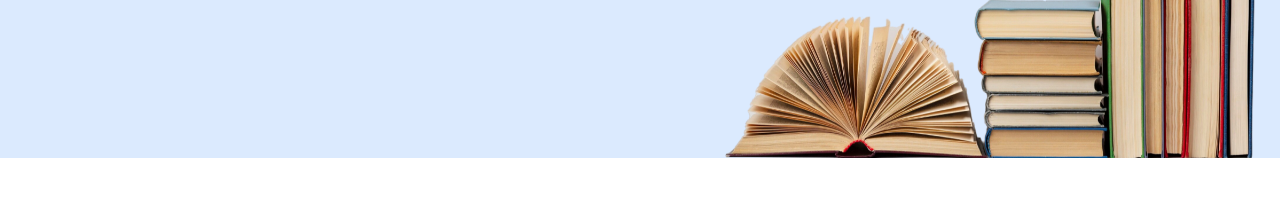
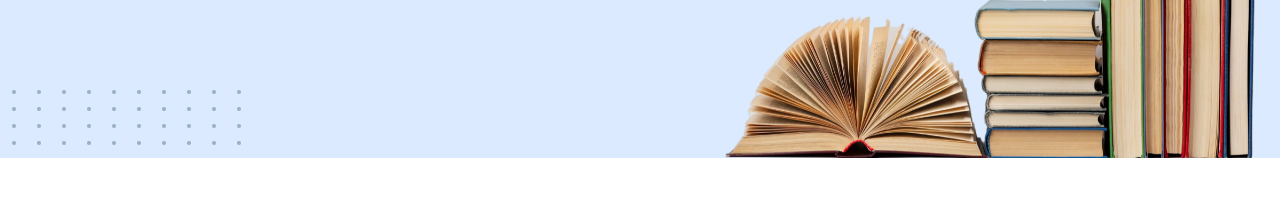
Before and after one commit to Guli-Alimova/farengeyt, a Next.js app: page / in a window 1280 px wide. Shown: the part 701-910 px from the top of the page. Built offline with nearby package versions, Linux system fonts and the light colour scheme.

Commit message:
add animation

```diff
--- a/components/Burger.tsx
+++ b/components/Burger.tsx
@@ -9,7 +9,7 @@ const navLinks = [
   { href: "/books", label: "Kitoblar" },
   { href: "#podcast", label: "Podkastlar" },
   { href: "#blog", label: "Blog" },
-  { href: "/contact", label: "Aloqa" },
+  { href: "/contact", label: "Bog'lanish" },
 ];
 
 type BurgerProps = {
--- a/components/Intro/Intro.tsx
+++ b/components/Intro/Intro.tsx
@@ -55,6 +55,14 @@ const Intro = () => {
         width={254}
         height={254}
       />
+      <Image
+      src="/images/frame-2.png"
+      alt="frame"
+      className="hidden lg:inline absolute bottom-[-3%] left-[-1%] w-[254px] animate-float-y"
+      width={254}
+      height={254}
+      />
+
 
     </div>
   )
```
Also changed, not shown: components/dist/Burger.js (added).
